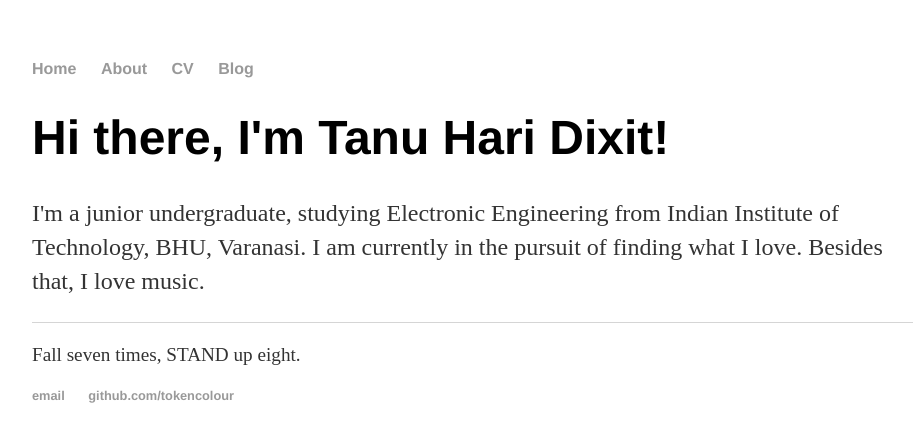
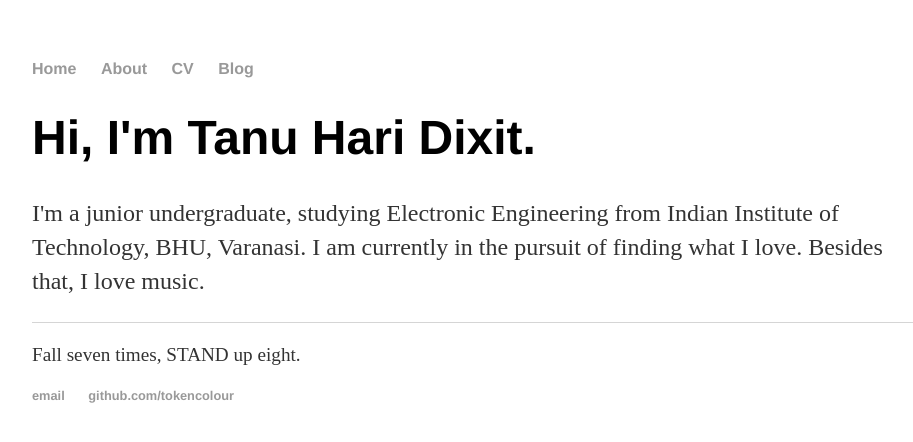
Before and after one commit to tokencolour/tokencolour.github.io, a Jekyll site: the page built from index.html, in a window 1280 px wide. Shown: the top 442 px of the page, without its empty margins (160-1073 px from the left). Built offline with Jekyll 4.4.1, drawn with Linux system fonts in a browser that asks for light colours.

Commit message:
Removed there

```diff
--- a/index.html
+++ b/index.html
@@ -3,5 +3,5 @@ layout: default
 title: Tanu Hari Dixit
 ---
 <div class="blurb">
-	<h1>Hi there, I'm Tanu Hari Dixit!</h1>
+	<h1>Hi, I'm Tanu Hari Dixit.</h1>
 	<p>I'm a junior undergraduate, studying Electronic Engineering from Indian Institute of Technology, BHU, Varanasi. I am currently in the pursuit of finding what I love. Besides that, I love music. </p></div><!-- /.blurb -->
```
